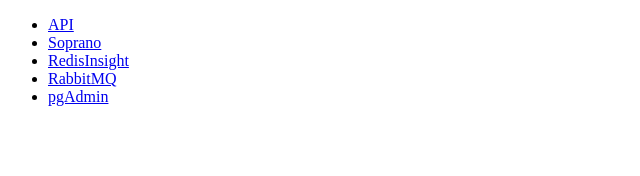
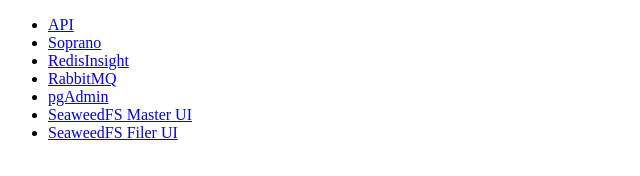
Before and after one commit to mikayelgr/minitts, a plain HTML site: page misc/index.html in a window 1280 px wide. Shown: the whole page, without its empty margins (0-640 px from the left). Drawn offline with Linux system fonts and the light colour scheme.

Commit message:
Updated the documentation

```diff
--- a/misc/index.html
+++ b/misc/index.html
@@ -19,6 +19,12 @@
       <li>
         <a href="http://pgadmin.localhost:3000" target="_blank">pgAdmin</a>
       </li>
+      <li>
+        <a href="http://seaweedfs-master-ui.localhost:3000" target="_blank">SeaweedFS Master UI</a>
+      </li>
+      <li>
+        <a href="http://seaweedfs-filer-ui.localhost:3000" target="_blank">SeaweedFS Filer UI</a>
+      </li>
     </ul>
   </body>
 </html>
```
Also changed, not shown: 1 other file.
